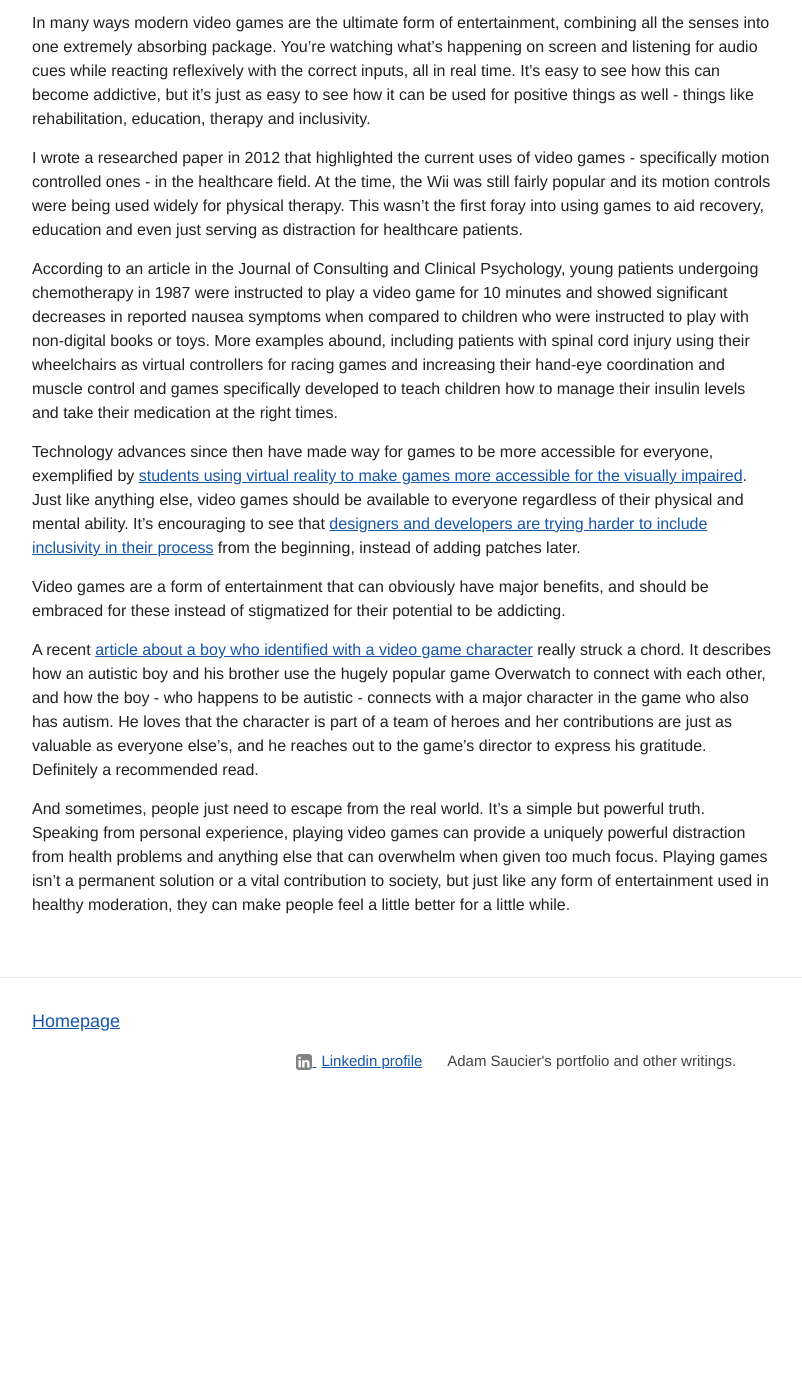
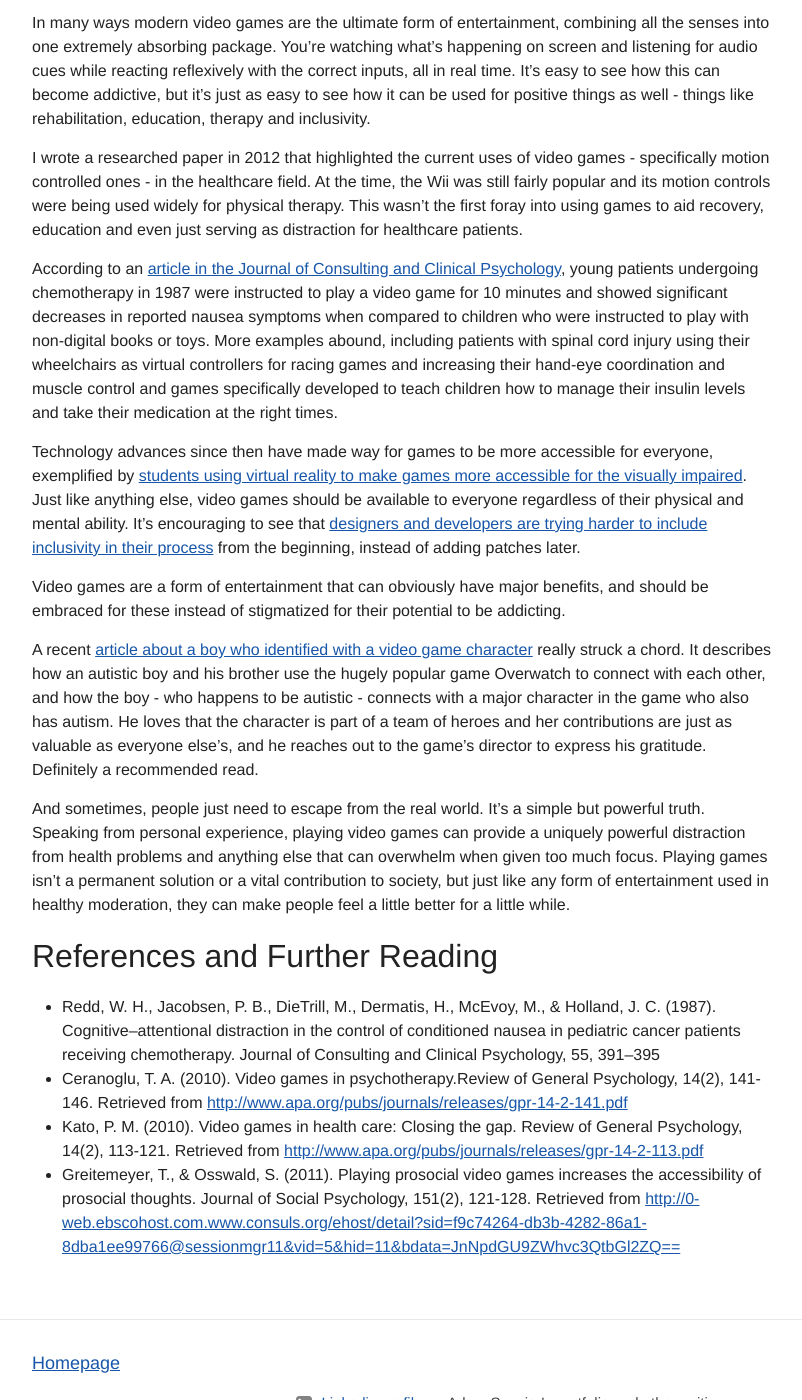
Before and after one commit to ajsaucier/ajsaucier.github.io, a Jekyll site: the page built from _posts/2017-07-15-in-defense-of-video-games.md, in a window 1280 px wide and 1400 px high, scrolled down 696 px. Shown: the whole window, without its empty margins (238-1040 px from the left). Built offline with Jekyll 4.4.1, drawn with Linux system fonts in a browser that asks for light colours; before the commit the page ends 1828 px from its top, so only the background shows below that.

Commit message:
Update Post “2017-07-15-in-defense-of-video-games”

```diff
--- a/_posts/2017-07-15-in-defense-of-video-games.md
+++ b/_posts/2017-07-15-in-defense-of-video-games.md
@@ -2,9 +2,10 @@
 layout: post
 title: In Defense of Video Games
 categories: blog
-description: A look at the positive aspects of video games in healthcare and mental health based on recent articles and past research.
+description: >-
+  A look at the positive aspects of video games in healthcare and mental health
+  based on recent articles and past research.
 ---
-
 The New York Times recently published an [article about how video games are causing younger men to work less](https://www.nytimes.com/2017/07/03/upshot/why-some-men-dont-work-video-games-have-gotten-really-good.html).
 
  Sure, an excess of just about anything is bad. No argument there, especially when it takes away from time that would be better spent working, contributing to society, and so on. But why focus on only video games taking young men aged 21-30 away from work when time spent watching TV is five times more than time spent playing games (17.1 hours watching TV per week versus 3.4 hours playing video games), according to this same study?
@@ -19,7 +20,7 @@ In many ways modern video games are the ultimate form of entertainment, combinin
 
 I wrote a researched paper in 2012 that highlighted the current uses of video games - specifically motion controlled ones - in the healthcare field. At the time, the Wii was still fairly popular and its motion controls were being used widely for physical therapy. This wasn’t the first foray into using games to aid recovery, education and even just serving as distraction for healthcare patients.
 
-According to an article in the Journal of Consulting and Clinical Psychology, young patients undergoing chemotherapy in 1987 were instructed to play a video game for 10 minutes and  showed significant decreases in reported nausea symptoms when compared to children who were instructed to play with non-digital books or toys. More examples abound, including patients  with spinal cord injury using their wheelchairs as virtual controllers for racing games and increasing their hand-eye coordination and muscle control and games specifically developed to teach children how to manage their insulin levels and take their medication at the right times.
+According to an [article in the Journal of Consulting and Clinical Psychology](#references-and-further-reading), young patients undergoing chemotherapy in 1987 were instructed to play a video game for 10 minutes and  showed significant decreases in reported nausea symptoms when compared to children who were instructed to play with non-digital books or toys. More examples abound, including patients  with spinal cord injury using their wheelchairs as virtual controllers for racing games and increasing their hand-eye coordination and muscle control and games specifically developed to teach children how to manage their insulin levels and take their medication at the right times.
 
 Technology advances since then have made way for games to be more accessible for everyone, exemplified by [students using virtual reality to make games more accessible for the visually impaired](http://leaderpost.com/news/local-news/students-create-virtual-reality-game-for-the-visually-impaired). Just like anything else, video games should be available to everyone regardless of their physical and mental ability. It's encouraging to see that [designers and developers are trying harder to include inclusivity in their process](http://www.gamasutra.com/view/news/299850/7_examples_of_accessibility_design_that_developers_should_study.php) from the beginning, instead of adding patches later.
 
@@ -28,3 +29,20 @@ Video games are a form of entertainment that can obviously have major benefits,
 A recent [article about a boy who identified with a video game character](https://www.wired.com/story/the-sleeper-autistic-hero-transforming-video-games) really struck a chord. It describes how an autistic boy and his brother use the hugely popular game Overwatch to connect with each other, and how the boy - who happens to be autistic - connects with a major character in the game who also has autism. He loves that the character is part of a team of heroes and her contributions are just as valuable as everyone else’s, and he reaches out to the game’s director to express his gratitude. Definitely a recommended read.
 
 And sometimes, people just need to escape from the real world. It’s a simple but powerful truth. Speaking from personal experience, playing video games can provide a uniquely powerful distraction from health problems and anything else that can overwhelm when given too much focus. Playing games isn’t a permanent solution or a vital contribution to society, but just like any form of entertainment used in healthy moderation, they can make people feel a little better for a little while.
+
+## References and Further Reading
+
+* Redd, W. H., Jacobsen, P. B., DieTrill, M., Dermatis, H., McEvoy, M., & Holland, J. C. (1987). Cognitive–attentional
+  distraction in the control of conditioned nausea in pediatric cancer patients receiving chemotherapy. Journal of
+  Consulting and Clinical Psychology, 55, 391–395
+* Ceranoglu, T. A. (2010). Video games in psychotherapy.Review of General Psychology, 14(2), 141-146. Retrieved
+from <http://www.apa.org/pubs/journals/releases/gpr-14-2-141.pdf>
+* Kato, P. M. (2010). Video games in health care: Closing the gap. Review of General Psychology, 14(2), 113-121.
+  Retrieved from [http://www.apa.org/pubs/journals/releases/gpr-14-2-113.pdf](http://www.apa.org/pubs/journals/releases/gpr-14-2-141.pdf)
+* Greitemeyer, T., & Osswald, S. (2011). Playing prosocial video games increases the accessibility of prosocial
+  thoughts. Journal of Social Psychology, 151(2), 121-128. Retrieved from [http://0-
+](<http://0- web.ebscohost.com.www.consuls.org/ehost/detail?sid=f9c74264-db3b-4282-86a1- 8dba1ee99766@sessionmgr11&vid=5&hid=11&bdata=JnNpdGU9ZWhvc3QtbGl2ZQ== >)
+  [web.ebscohost.com.www.consuls.org/ehost/detail?sid=f9c74264-db3b-4282-86a1-
+](<http://0- web.ebscohost.com.www.consuls.org/ehost/detail?sid=f9c74264-db3b-4282-86a1- 8dba1ee99766@sessionmgr11&vid=5&hid=11&bdata=JnNpdGU9ZWhvc3QtbGl2ZQ== >)
+  [8dba1ee99766@sessionmgr11&vid=5&hid=11&bdata=JnNpdGU9ZWhvc3QtbGl2ZQ==
+](<http://0- web.ebscohost.com.www.consuls.org/ehost/detail?sid=f9c74264-db3b-4282-86a1- 8dba1ee99766@sessionmgr11&vid=5&hid=11&bdata=JnNpdGU9ZWhvc3QtbGl2ZQ== >)
```
